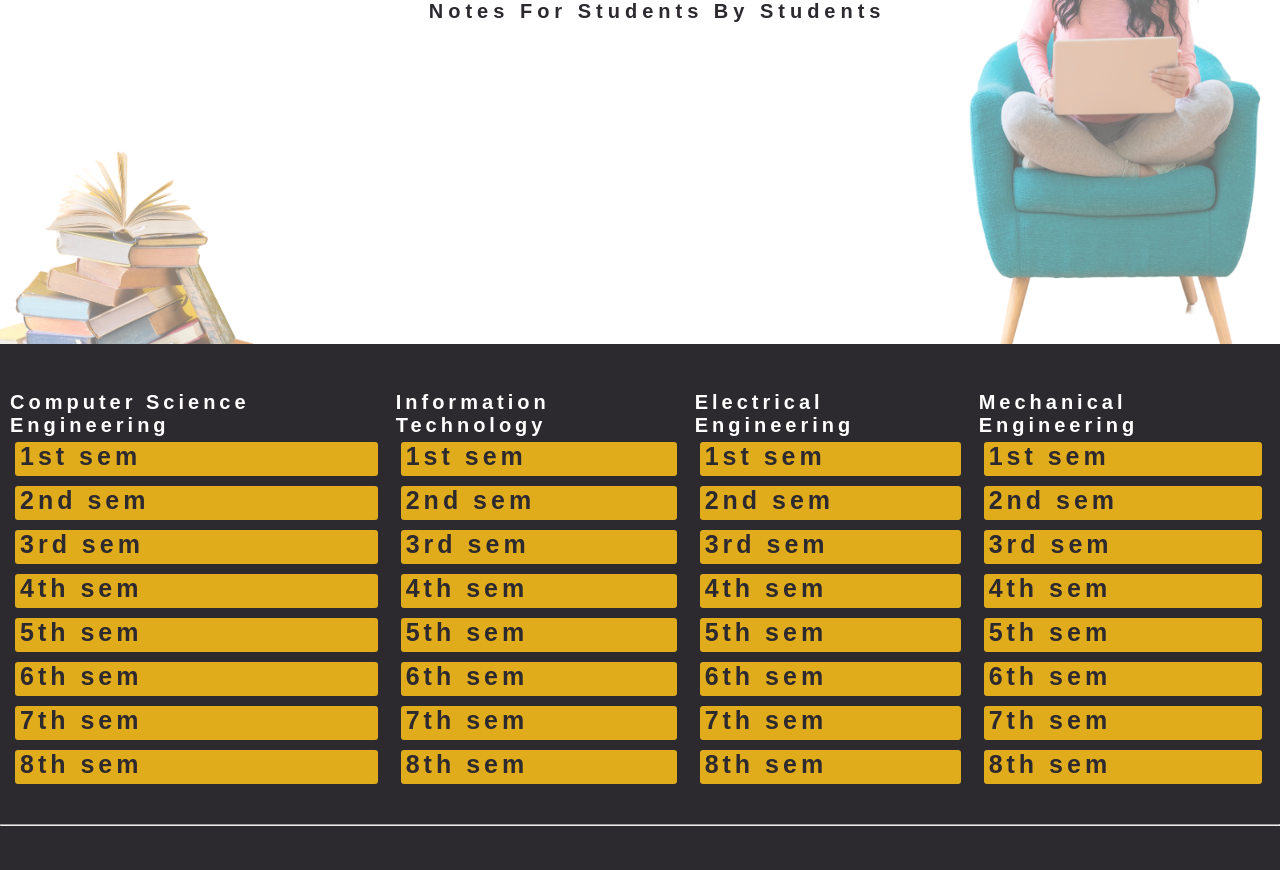
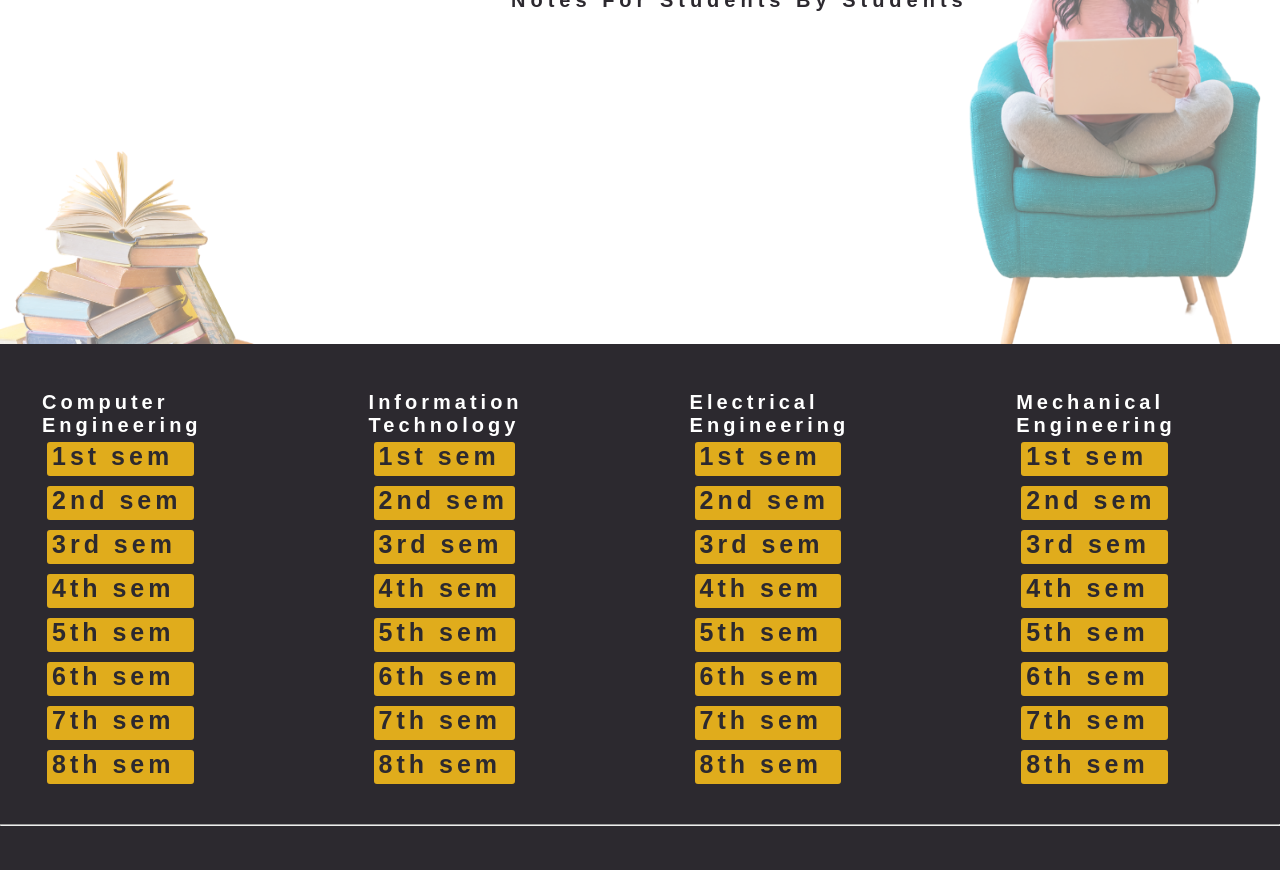
Before and after one commit to Arpitchugh/notyfornotes, a plain HTML site: page index.html in a window 1280 px wide. Shown: the part 440-1310 px from the top of the page. Drawn offline with Linux system fonts and the light colour scheme.

Commit message:
Adjusted positions for big screen and added responsive file for 1750px

```diff
--- a/css/index.css
+++ b/css/index.css
@@ -51,7 +51,7 @@ nav {
     margin: 2px 2px;
     padding: 0 2px;
     position: relative;
-    left: 153%;
+    left: 185%;
     top: 0px;
     height: 70px;
 }
@@ -161,7 +161,7 @@ nav {
     position: absolute;
     top: 55%;
     left: 33.5%;
-    transform: translateY(-50%, -50%);
+    transform: translate(18%, -50%);
     font: bold 20px sans-serif;
     display: inline-block;
     letter-spacing: 5px;
@@ -184,11 +184,11 @@ nav {
 }
 
 .branch-sub {
-    padding-left: 40px;
-    padding-right: 40px;
     background-color: #2c292f;
-    display: inline-flex;
+    display: flex;
     padding: 35px 5px;
+    width: 100%;
+    box-sizing: border-box;
 }
 
 .branch-sub>* {
@@ -199,8 +199,8 @@ nav {
     border-radius: 5px;
     margin-bottom: 5px;
     margin-top: 12px;
-    margin-right: 5px;
-    margin-left: 5px;
+    margin-right: 130px;
+    margin-left: 37px;
 
 }
 
--- a/index.html
+++ b/index.html
@@ -12,7 +12,8 @@
         <link href="https://fonts.googleapis.com/css2?family=Open+Sans:ital,wght@1,600&display=swap" rel="stylesheet">
         <link href="https://fonts.googleapis.com/css2?family=Staatliches&display=swap" rel="stylesheet">
         <!---------------------------------------------------- Css --------------------------------------------->
-        <link rel="stylesheet" media="screen and (max-width:1914px)" href="./css/index.css" />
+        <link rel="stylesheet" href="./css/index.css" />
+        <link rel="stylesheet" href="./css/index_responsive/responsive_1750.css" media="screen and (max-width:1750px)">
         <link rel="Collegesheet" href="./css/college-notes.css">
         <title>Noty</title>
     </head>
@@ -74,7 +75,7 @@
             <div class="branch-sub">
 
                 <div class="block">
-                    <h3 class="heading">Computer Science Engineering</h3>
+                    <h3 class="heading">Computer Engineering</h3>
                     <div class="cse-head">
                         <a href="./html-pages/1st-sem.html">
 
```
Also changed, not shown: css/index_responsive/responsive_1750.css (added).
